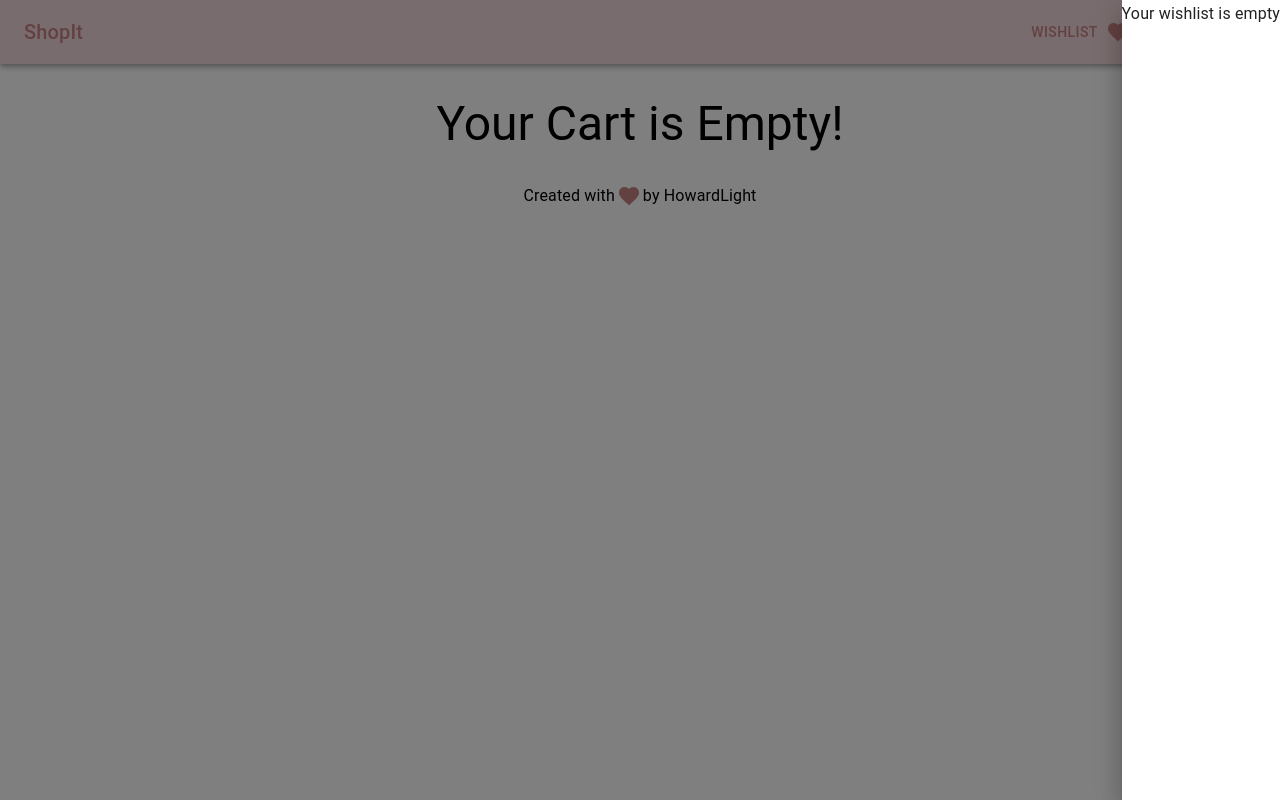
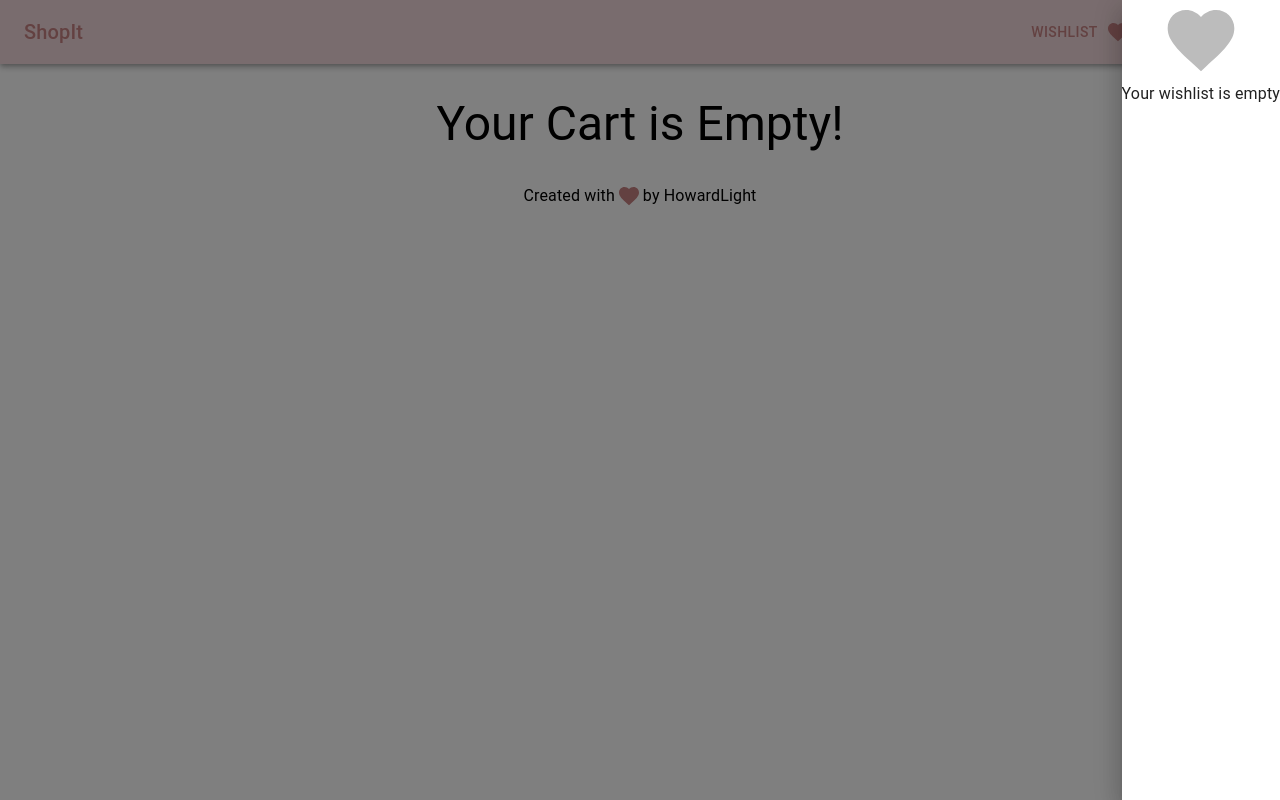
Before and after one commit to Howardlight/shopit, a Next.js app: page /cart in a window 1280 px wide. Both pictures are taken after a click on the button "WISHLIST". Built offline with nearby package versions, Linux system fonts and the light colour scheme.

Commit message:
Improved case for when WishlistDrawer is empty

```diff
--- a/components/WishlistDrawer.tsx
+++ b/components/WishlistDrawer.tsx
@@ -22,11 +22,24 @@ import Image from "next/image";
 import imageLoader from "../imageLoader";
 
 import DeleteIcon from '@mui/icons-material/Delete';
+import Favorite from '@mui/icons-material/Favorite';
 
 export default function WishlistDrawer({isDrawerOpen, setIsDrawerOpen}: {isDrawerOpen: boolean, setIsDrawerOpen: React.Dispatch<React.SetStateAction<boolean>>}) {
 
     const dispatch = useAppDispatch();
     const wishlist = useAppSelector((state) => state.wishlist.content);
+
+    function EmptyWishlist() {
+        return(
+            <Box style={{display: "flex", justifyContent: "center", flexDirection: "column", alignItems: "center"}}>
+                <Favorite sx={{fontSize: 80}} style={{opacity: "0.3"}}/>
+                <Typography variant="subtitle1">Your wishlist is empty</Typography>
+                {/* <Typography variant="subtitle2">Try adding something to your wishlist</Typography> */}
+            </Box>
+        );
+    }
+
+
 
     return (
         <Drawer
@@ -34,7 +47,7 @@ export default function WishlistDrawer({isDrawerOpen, setIsDrawerOpen}: {isDrawe
             open={isDrawerOpen}
             onClose={() => setIsDrawerOpen(false)}
         >
-            {wishlist.length == 0 ? <Typography variant="subtitle1">Your wishlist is empty</Typography> : wishlist.map((product, index) => {
+            {wishlist.length == 0 ? <EmptyWishlist /> : wishlist.map((product, index) => {
                 return (
                     <div key={index}>
                         <Box key={index} style={{ display: "flex", justifyContent: "center", flexDirection: "row", maxWidth: "300px", padding: "3px" }}>
```
